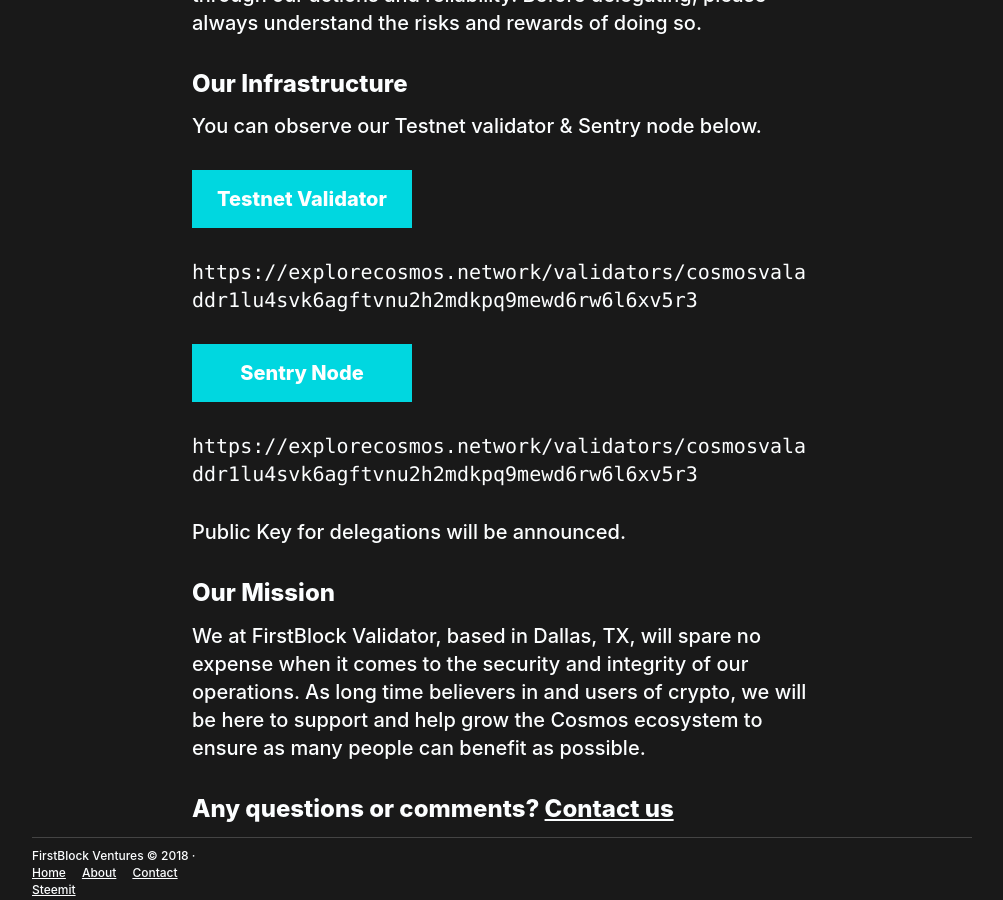
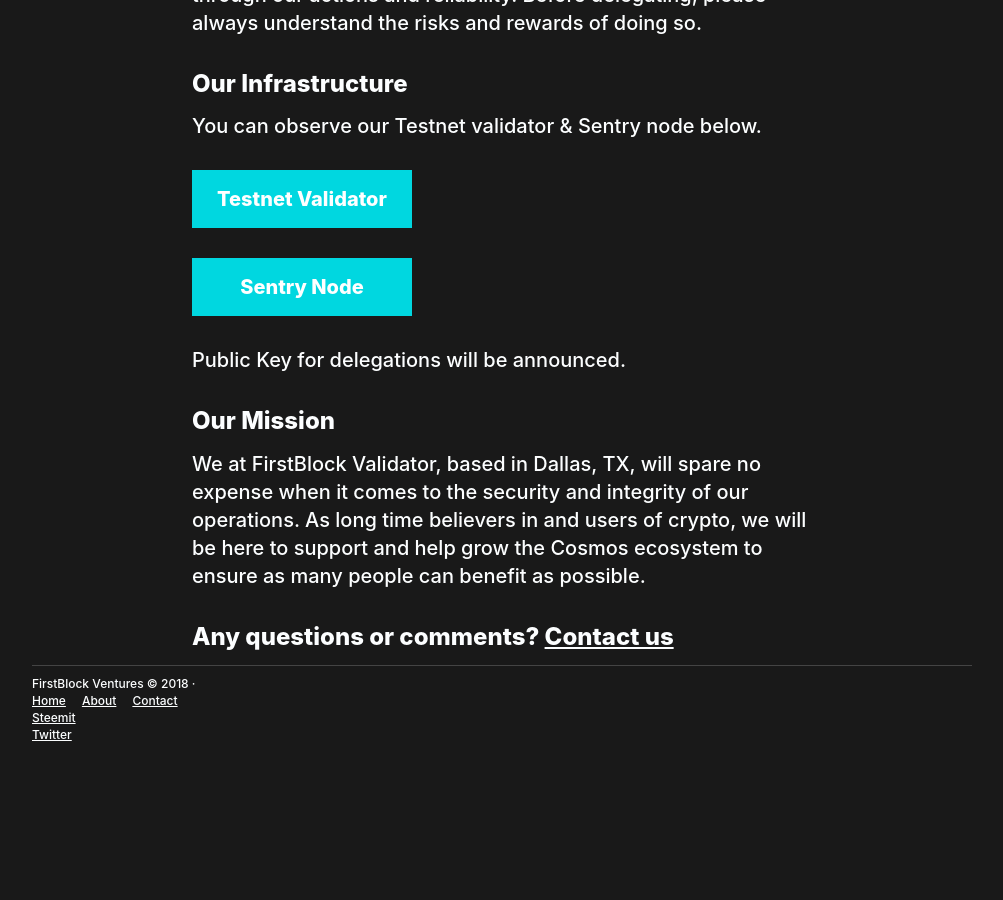
Before and after one commit to FirstBlock-CosmosVal/firstblock.io, a Jekyll site: the page built from index.md, in a window 1280 px wide and 900 px high, scrolled down 1099 px. Shown: the whole window, without its empty margins (138-1141 px from the left). Built offline with Jekyll 4.4.1, drawn with Linux system fonts in a browser that asks for light colours; after the commit the page ends 1853 px from its top, so only the background shows below that; some of the changed lines change nothing that is shown.

Commit message:
Update index.md

```diff
--- a/index.md
+++ b/index.md
@@ -18,11 +18,7 @@
 
 <a href="https://explorecosmos.network/validators/cosmosvaladdr1lu4svk6agftvnu2h2mdkpq9mewd6rw6l6xv5r3" class="button">Testnet Validator</a>
 
-`https://explorecosmos.network/validators/cosmosvaladdr1lu4svk6agftvnu2h2mdkpq9mewd6rw6l6xv5r3`
-
 <a href="https://explorecosmos.network/validators/cosmosvaladdr1lu4svk6agftvnu2h2mdkpq9mewd6rw6l6xv5r3" class="button">Sentry Node</a>
-
-`https://explorecosmos.network/validators/cosmosvaladdr1lu4svk6agftvnu2h2mdkpq9mewd6rw6l6xv5r3`
 
 Public Key for delegations will be announced.
 
```
